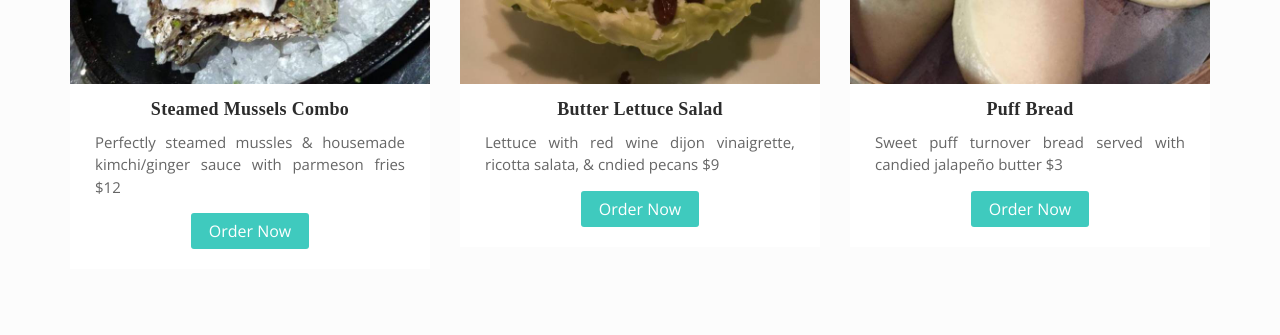
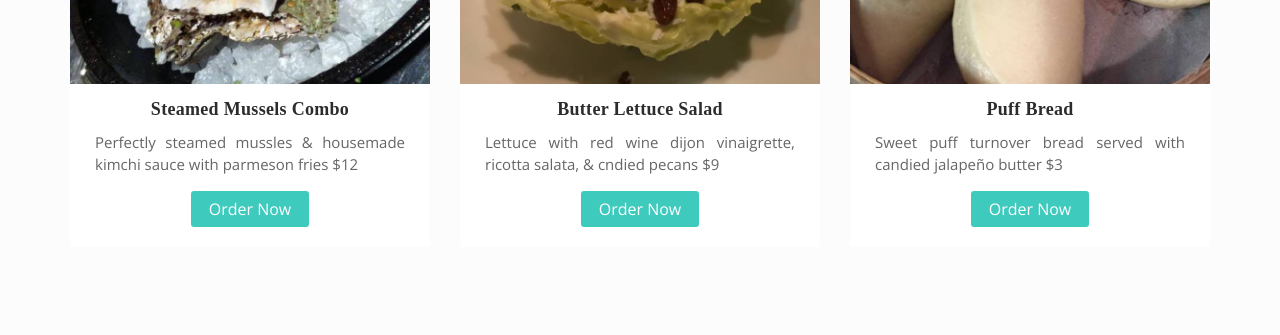
Before and after one commit to missdavis/r127, a plain HTML site: page menu.html in a window 1280 px wide. Shown: the part 820-1155 px from the top of the page. Drawn offline with nearby package versions, Linux system fonts and the light colour scheme; a script that the page names is missing; a web font is replaced by a local one.

Commit message:
Update menu.html

```diff
--- a/menu.html
+++ b/menu.html
@@ -117,7 +117,7 @@
                                                     </div>
                                                     <div class="content">
                                                         <h4>Steamed Mussels Combo</h4>
-                                                        <p>Perfectly steamed mussles & housemade kimchi/ginger sauce with parmeson fries $12</p>
+                                                        <p>Perfectly steamed mussles & housemade kimchi sauce with parmeson fries $12</p>
                                                         <a>order now</a>
                                                     </div>
                                                 </figure>
```
